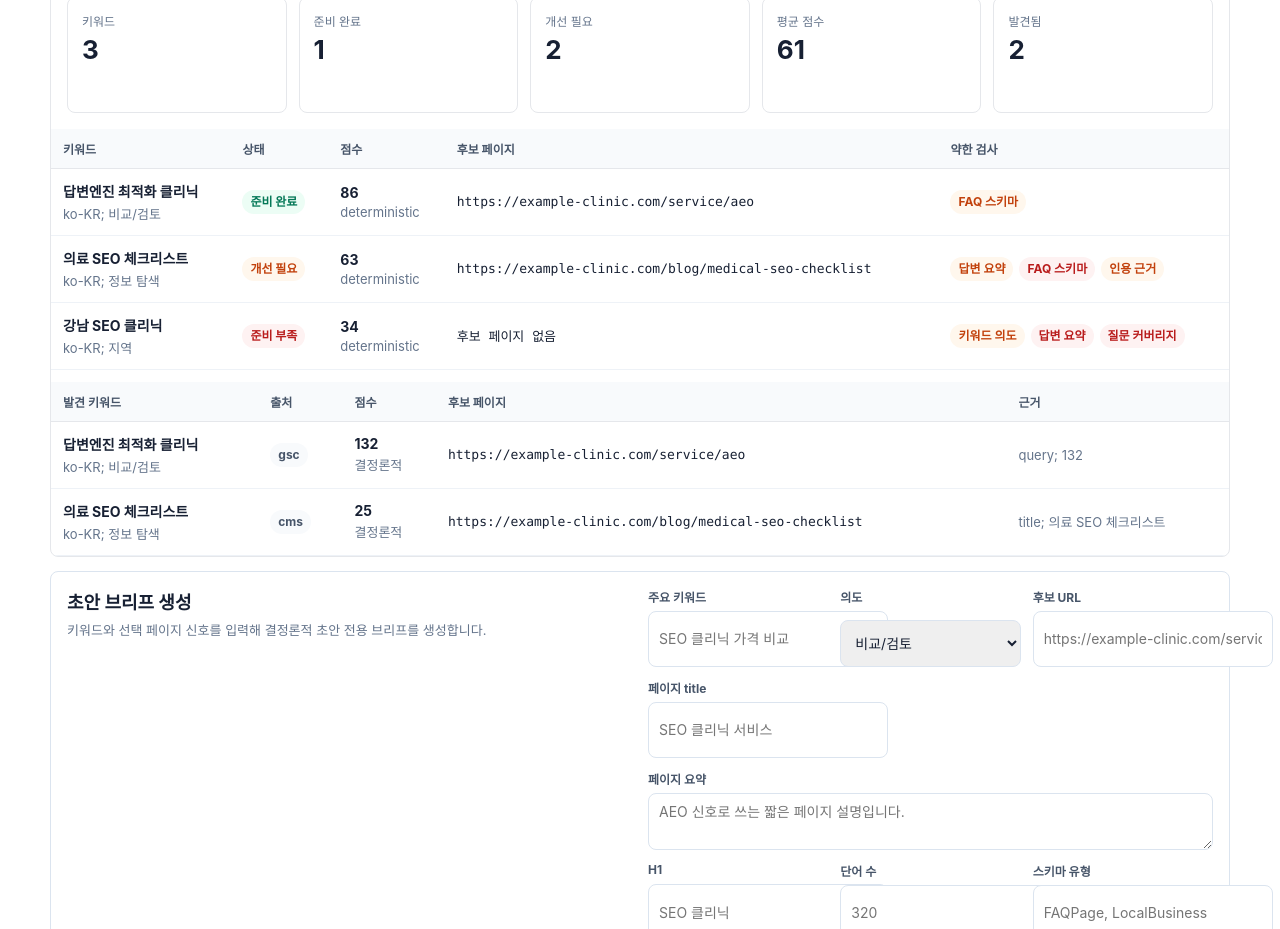
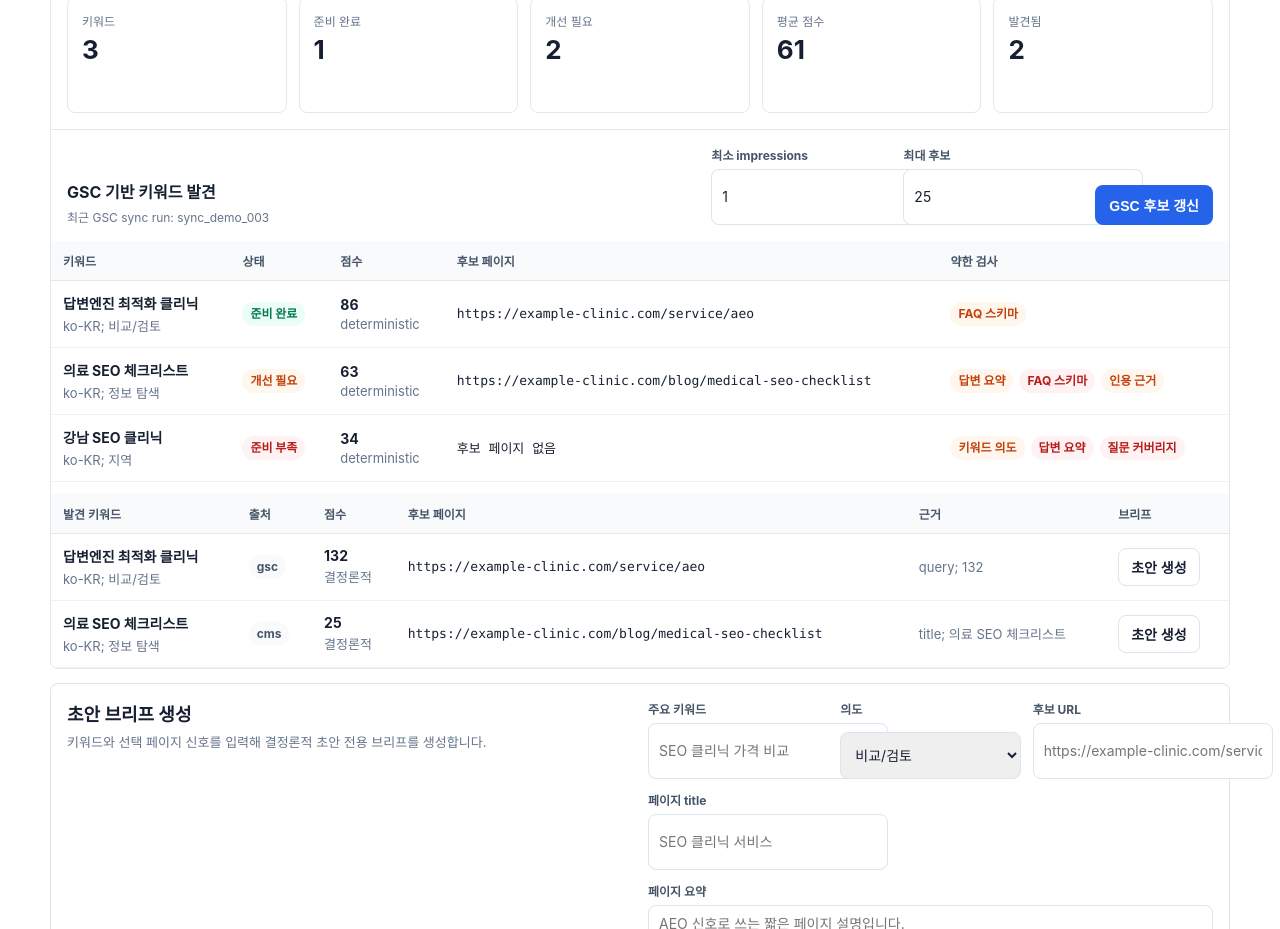
Before and after one commit to kionya/searchops-ai, a Next.js app in the folder apps/web/: page /sites/1/content in a window 1280 px wide. Shown: the part 780-1709 px from the top of the page. Built offline with nearby package versions, Linux system fonts and the light colour scheme.

Commit message:
feat: connect GSC keyword discovery to content drafts

```diff
--- a/apps/web/app/sites/[siteId]/content/page.tsx
+++ b/apps/web/app/sites/[siteId]/content/page.tsx
@@ -29,15 +29,18 @@ import {
 import {
   formatAeoCheckId,
   formatAeoReadinessStatus,
+  findLatestGscKeywordDiscoveryRun,
   getAeoCheckTone,
   getAeoReadinessTone,
+  getKeywordDiscoveryCreateFeedback,
   getWeakAeoChecks,
   loadKeywordAeoDashboard,
   summarizeKeywordAeoDashboard,
   type AeoReadinessTone,
   type KeywordAeoDashboardData
 } from "../../../../src/keyword-aeo-dashboard";
-import { createContentBriefAction } from "./actions";
+import { loadConnectorSyncHistory } from "../../../../src/connector-sync-history";
+import { createContentBriefAction, createKeywordDiscoveryAction } from "./actions";
 
 interface ContentPageProps {
   readonly params: Promise<{
@@ -46,6 +49,9 @@ interface ContentPageProps {
   readonly searchParams: Promise<{
     readonly brief?: string;
     readonly briefId?: string;
+    readonly candidates?: string;
+    readonly connectorSyncRunId?: string;
+    readonly keywordDiscovery?: string;
     readonly keyword?: string;
   }>;
 }
@@ -53,15 +59,22 @@ interface ContentPageProps {
 export default async function ContentPage({ params, searchParams }: ContentPageProps) {
   const { siteId } = await params;
   const createSearchParams = await searchParams;
-  const [history, keywordAeoDashboard] = await Promise.all([
+  const [history, keywordAeoDashboard, connectorSyncHistory] = await Promise.all([
     loadContentBriefHistory(siteId),
-    loadKeywordAeoDashboard(siteId)
+    loadKeywordAeoDashboard(siteId),
+    loadConnectorSyncHistory(siteId)
   ]);
   const summary = summarizeContentBriefHistory(history);
   const keywordAeoSummary = summarizeKeywordAeoDashboard(keywordAeoDashboard);
+  const latestGscRun = findLatestGscKeywordDiscoveryRun(connectorSyncHistory);
   const createFeedback = getContentBriefCreateFeedback(
     createSearchParams.brief,
     createSearchParams.briefId,
+    createSearchParams.keyword,
+  );
+  const keywordDiscoveryFeedback = getKeywordDiscoveryCreateFeedback(
+    createSearchParams.keywordDiscovery,
+    createSearchParams.candidates,
     createSearchParams.keyword,
   );
 
@@ -80,7 +93,10 @@ export default async function ContentPage({ params, searchParams }: ContentPageP
       </div>
       <KeywordAeoReadinessPanel
         dashboard={keywordAeoDashboard}
+        keywordDiscoveryFeedback={keywordDiscoveryFeedback}
+        latestGscRunId={latestGscRun?.id ?? null}
         summary={keywordAeoSummary}
+        siteId={siteId}
       />
       <ContentBriefCreatePanel siteId={siteId} createFeedback={createFeedback} />
       <section aria-label="콘텐츠 브리프 기록" style={tableSectionStyle}>
@@ -166,11 +182,20 @@ export default async function ContentPage({ params, searchParams }: ContentPageP
 
 function KeywordAeoReadinessPanel({
   dashboard,
+  keywordDiscoveryFeedback,
+  latestGscRunId,
+  siteId,
   summary
 }: {
   readonly dashboard: KeywordAeoDashboardData;
+  readonly keywordDiscoveryFeedback: ReturnType<typeof getKeywordDiscoveryCreateFeedback>;
+  readonly latestGscRunId: string | null;
+  readonly siteId: string;
   readonly summary: ReturnType<typeof summarizeKeywordAeoDashboard>;
 }) {
+  const discoveryAction = createKeywordDiscoveryAction.bind(null, siteId);
+  const briefAction = createContentBriefAction.bind(null, siteId);
+
   return (
     <section aria-label="키워드/AEO 준비도" style={tableSectionStyle}>
       <header style={tableHeaderStyle}>
@@ -202,6 +227,31 @@ function KeywordAeoReadinessPanel({
         <MetricCard label="평균 점수" value={summary.averageScore} />
         <MetricCard label="발견됨" value={String(dashboard.keywordDiscoveries.length)} />
       </div>
+      <form action={discoveryAction} style={keywordDiscoveryFormStyle}>
+        <div>
+          <strong>GSC 기반 키워드 발견</strong>
+          <p style={{ ...mutedTextStyle, fontSize: 12, margin: "5px 0 0" }}>
+            최근 GSC sync run: {latestGscRunId ?? "없음"}
+          </p>
+          {keywordDiscoveryFeedback ? (
+            <p style={{ ...createFeedbackStyle[keywordDiscoveryFeedback.tone], margin: "7px 0 0" }}>
+              {keywordDiscoveryFeedback.message}
+            </p>
+          ) : null}
+        </div>
+        <input name="connectorSyncRunId" type="hidden" value={latestGscRunId ?? ""} />
+        <label style={compactFieldStyle}>
+          <span style={labelStyle}>최소 impressions</span>
+          <input defaultValue={1} min={0} name="minImpressions" style={inputStyle} type="number" />
+        </label>
+        <label style={compactFieldStyle}>
+          <span style={labelStyle}>최대 후보</span>
+          <input defaultValue={25} min={1} name="maxCandidates" style={inputStyle} type="number" />
+        </label>
+        <button disabled={latestGscRunId === null} style={submitButtonStyle} type="submit">
+          GSC 후보 갱신
+        </button>
+      </form>
       <div style={tableScrollStyle}>
         <table style={{ ...tableStyle, minWidth: 980 }}>
           <thead>
@@ -278,12 +328,13 @@ function KeywordAeoReadinessPanel({
               <th style={thStyle}>점수</th>
               <th style={thStyle}>후보 페이지</th>
               <th style={thStyle}>근거</th>
+              <th style={thStyle}>브리프</th>
             </tr>
           </thead>
           <tbody>
             {dashboard.keywordDiscoveries.length === 0 ? (
               <tr>
-                <td colSpan={5} style={{ ...tdStyle, color: "#64748b" }}>
+                <td colSpan={6} style={{ ...tdStyle, color: "#64748b" }}>
                   아직 키워드 발견 후보가 없습니다.
                 </td>
               </tr>
@@ -314,6 +365,16 @@ function KeywordAeoReadinessPanel({
                     <span style={{ color: "#64748b", display: "block", fontSize: 13 }}>
                       {candidate.evidence.sourceField}; {candidate.evidence.impressions ?? candidate.evidence.title ?? "기록"}
                     </span>
+                  </td>
+                  <td style={tdStyle}>
+                    <form action={briefAction}>
+                      <input name="phrase" type="hidden" value={candidate.phrase} />
+                      <input name="intent" type="hidden" value={candidate.intent ?? "informational"} />
+                      <input name="candidateUrl" type="hidden" value={candidate.pageUrl ?? ""} />
+                      <button style={secondaryButtonStyle} type="submit">
+                        초안 생성
+                      </button>
+                    </form>
                   </td>
                 </tr>
               ))
@@ -480,6 +541,15 @@ const keywordAeoMetricStyle = {
   padding: 16
 } as const;
 
+const keywordDiscoveryFormStyle = {
+  alignItems: "end",
+  borderTop: "1px solid #e5e7eb",
+  display: "grid",
+  gap: 12,
+  gridTemplateColumns: "minmax(240px, 1fr) repeat(2, minmax(140px, 180px)) auto",
+  padding: 16
+} as const;
+
 const createFormStyle = {
   display: "grid",
   gap: 12,
@@ -489,6 +559,11 @@ const createFormStyle = {
 const fieldStyle = {
   display: "grid",
   gap: 6
+} as const;
+
+const compactFieldStyle = {
+  ...fieldStyle,
+  minWidth: 140
 } as const;
 
 const wideFieldStyle = {
@@ -538,6 +613,15 @@ const submitButtonStyle = {
   padding: "10px 14px"
 } as const;
 
+const secondaryButtonStyle = {
+  ...submitButtonStyle,
+  background: "#ffffff",
+  border: "1px solid #dbe4ef",
+  color: "#172033",
+  minHeight: 36,
+  padding: "8px 12px"
+} as const;
+
 const createFeedbackStyle = {
   info: {
     color: "#3730a3",
--- a/apps/web/src/keyword-aeo-dashboard.ts
+++ b/apps/web/src/keyword-aeo-dashboard.ts
@@ -1,21 +1,26 @@
 import {
   AeoReadinessReportListResponseSchema,
   AeoReadinessReportSchema,
+  CreateKeywordDiscoveryRequestSchema,
+  CreateKeywordDiscoveryResponseSchema,
   KeywordDiscoveryListResponseSchema,
   type AeoReadinessCheck,
   type AeoReadinessCheckStatus,
   type AeoReadinessReport,
   type AeoReadinessReportRecord,
   type AeoReadinessStatus,
+  type ConnectorSyncRun,
   type KeywordDiscoveryCandidateRecord
 } from "@searchops/types";
 
 import { getApiBaseUrl } from "./api-base-url";
+import type { ConnectorSyncHistoryData } from "./connector-sync-history";
 import { formatStatusLabel } from "./korean-labels";
 import { demoSite } from "./work-order-board";
 
 export type KeywordAeoDashboardSource = "api" | "fixture";
 export type AeoReadinessTone = "good" | "neutral" | "risk";
+export type KeywordDiscoveryCreateStatus = "created" | "failed" | "fixture";
 
 export interface KeywordAeoDashboardData {
   readonly errorMessage: string | null;
@@ -31,6 +36,20 @@ export interface KeywordAeoDashboardSummary {
   readonly ready: number;
   readonly total: number;
   readonly weakChecks: number;
+}
+
+export interface KeywordDiscoveryCreateResult {
+  readonly candidateCount: number;
+  readonly connectorSyncRunId: string;
+  readonly errorMessage: string | null;
+  readonly source: KeywordAeoDashboardSource;
+  readonly status: KeywordDiscoveryCreateStatus;
+  readonly topKeyword: string | null;
+}
+
+export interface KeywordDiscoveryCreateFeedback {
+  readonly message: string;
+  readonly tone: "info" | "success" | "warning";
 }
 
 const expectedEvidenceByCheck = {
@@ -265,6 +284,119 @@ export function summarizeKeywordAeoDashboard(
   };
 }
 
+export function findLatestGscKeywordDiscoveryRun(
+  history: ConnectorSyncHistoryData,
+): ConnectorSyncRun | null {
+  for (const run of history.runs) {
+    if (!run.providers.includes("gsc")) {
+      continue;
+    }
+
+    const hasGscRecords = (history.resultsByRunId[run.id] ?? []).some(
+      (result) =>
+        result.provider === "gsc" &&
+        (result.status === "ok" || result.status === "partial") &&
+        result.recordCount > 0,
+    );
+    if (hasGscRecords) {
+      return run;
+    }
+  }
+
+  return null;
+}
+
+export async function createKeywordDiscoveryFromConnectorRun(
+  siteId: string,
+  formData: FormData,
+): Promise<KeywordDiscoveryCreateResult> {
+  const input = createKeywordDiscoveryRequestFromForm(formData);
+  const apiBaseUrl = getApiBaseUrl();
+  if (apiBaseUrl === null) {
+    const gscCandidates = demoKeywordDiscoveryCandidates.filter((candidate) => candidate.source === "gsc");
+    return {
+      candidateCount: gscCandidates.length,
+      connectorSyncRunId: input.connectorSyncRunId,
+      errorMessage: null,
+      source: "fixture",
+      status: "fixture",
+      topKeyword: gscCandidates[0]?.phrase ?? null
+    };
+  }
+
+  try {
+    const response = await fetch(`${apiBaseUrl}/sites/${encodeURIComponent(siteId)}/keyword-discoveries`, {
+      body: JSON.stringify(input),
+      cache: "no-store",
+      headers: {
+        "content-type": "application/json"
+      },
+      method: "POST"
+    });
+    if (!response.ok) {
+      throw new Error(`키워드 발견 실행 요청 실패: ${response.status}`);
+    }
+
+    const output = CreateKeywordDiscoveryResponseSchema.parse(await response.json());
+    return {
+      candidateCount: output.candidates.length,
+      connectorSyncRunId: input.connectorSyncRunId,
+      errorMessage: null,
+      source: "api",
+      status: "created",
+      topKeyword: output.candidates[0]?.phrase ?? null
+    };
+  } catch (error) {
+    return {
+      candidateCount: 0,
+      connectorSyncRunId: input.connectorSyncRunId,
+      errorMessage: error instanceof Error ? error.message : "키워드 발견 실행 요청에 실패했습니다",
+      source: "api",
+      status: "failed",
+      topKeyword: null
+    };
+  }
+}
+
+export function createKeywordDiscoveryRequestFromForm(formData: FormData) {
+  const connectorSyncRunId = getRequiredFormText(formData, "connectorSyncRunId");
+
+  return CreateKeywordDiscoveryRequestSchema.parse({
+    connectorSyncRunId,
+    maxCandidates: getOptionalInteger(formData, "maxCandidates"),
+    minImpressions: getOptionalInteger(formData, "minImpressions")
+  });
+}
+
+export function getKeywordDiscoveryCreateFeedback(
+  status: string | undefined,
+  candidateCount: string | undefined,
+  topKeyword: string | undefined,
+): KeywordDiscoveryCreateFeedback | null {
+  if (status === "created") {
+    return {
+      message: `GSC 기반 키워드 후보 ${candidateCount ?? "0"}개를 저장했습니다.${topKeyword ? ` 상위 후보: ${topKeyword}` : ""}`,
+      tone: "success"
+    };
+  }
+
+  if (status === "fixture") {
+    return {
+      message: `데모 데이터 모드: GSC 후보 ${candidateCount ?? "0"}개를 파싱했지만 API 요청은 보내지 않았습니다.`,
+      tone: "info"
+    };
+  }
+
+  if (status === "failed") {
+    return {
+      message: "키워드 발견 실행에 실패했습니다. GSC connector sync run과 API 서버를 확인하세요.",
+      tone: "warning"
+    };
+  }
+
+  return null;
+}
+
 export function getWeakAeoChecks(report: AeoReadinessReport) {
   return report.checks.filter((check) => check.status !== "pass");
 }
@@ -347,3 +479,23 @@ function mapRecordToReadinessReport(record: AeoReadinessReportRecord): AeoReadin
     status: record.status
   });
 }
+
+function getRequiredFormText(formData: FormData, key: string) {
+  const value = formData.get(key);
+  const text = typeof value === "string" ? value.trim() : "";
+  if (!text) {
+    throw new Error(`${key} is required`);
+  }
+
+  return text;
+}
+
+function getOptionalInteger(formData: FormData, key: string) {
+  const value = formData.get(key);
+  const text = typeof value === "string" ? value.trim() : "";
+  if (!text) {
+    return undefined;
+  }
+
+  return Number(text);
+}
```
Also changed, not shown: apps/web/app/sites/[siteId]/content/actions.ts (+20 -0 lines), 3 other files (tests, documents, lock files or other folders).
